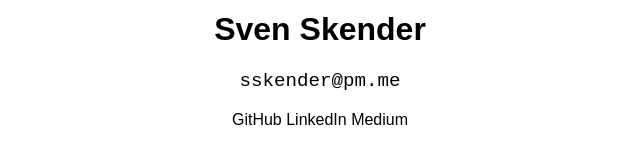
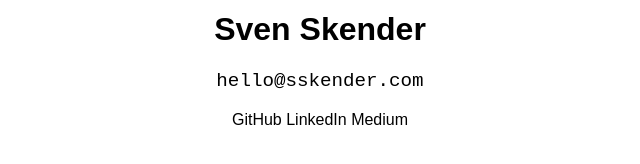
Before and after one commit to sskender/sskender.github.io, a plain HTML site: page index.html in a window 1280 px wide. Shown: the part 430-594 px from the top of the page, 320-960 px from the left. Drawn offline with Linux system fonts and the light colour scheme.

Commit message:
Update index.html

```diff
--- a/index.html
+++ b/index.html
@@ -20,7 +20,7 @@
         <div class="container">
             <img class="profile" alt="profile photo" src="img/profile-web.jpeg" />
             <h1>Sven Skender</h1>
-            <p class="email"><a href="mailto:sskender@pm.me">sskender@pm.me</a></p>
+            <p class="email"><a href="mailto:hello@sskender.com">hello@sskender.com</a></p>
             <div class="info">
                 <a href="https://github.com/sskender">GitHub</a>
                 <a href="https://www.linkedin.com/in/sskender/">LinkedIn</a>
```
